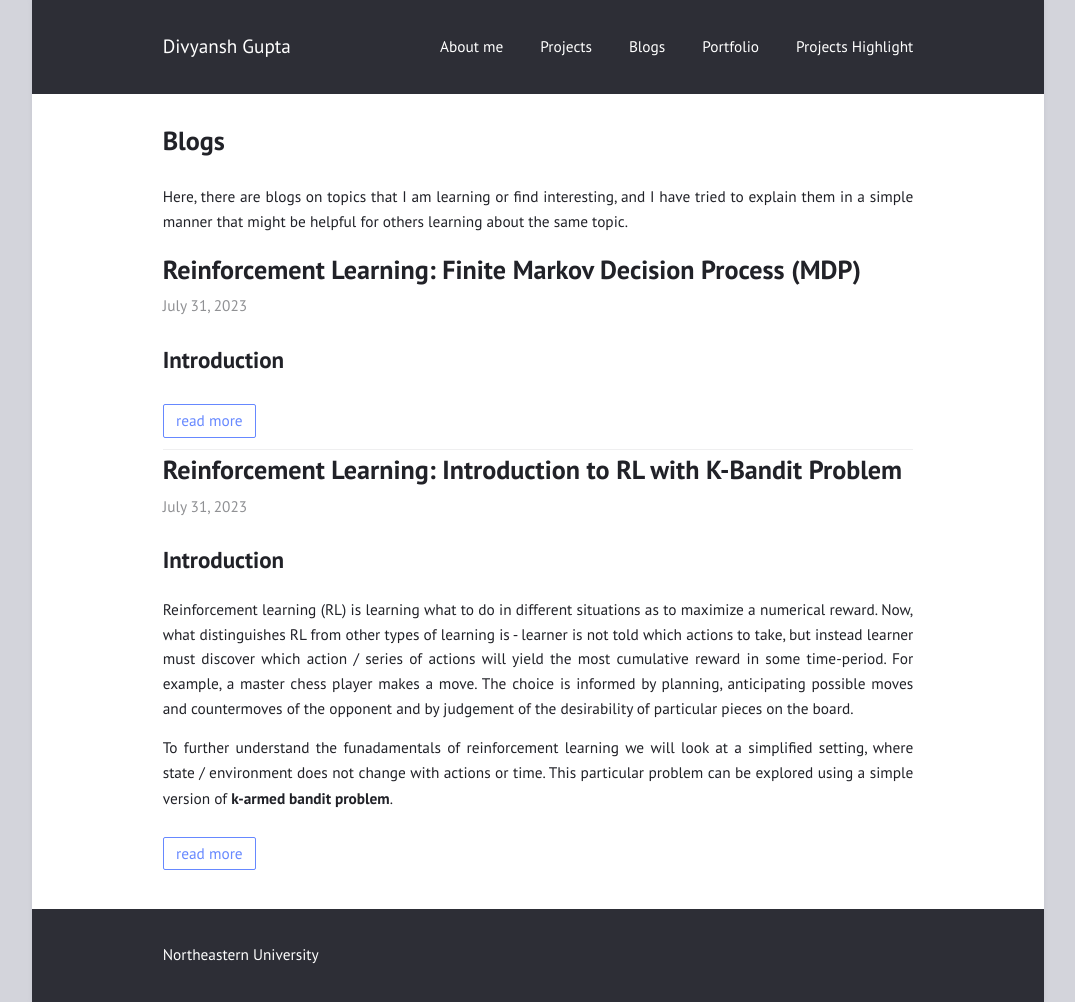
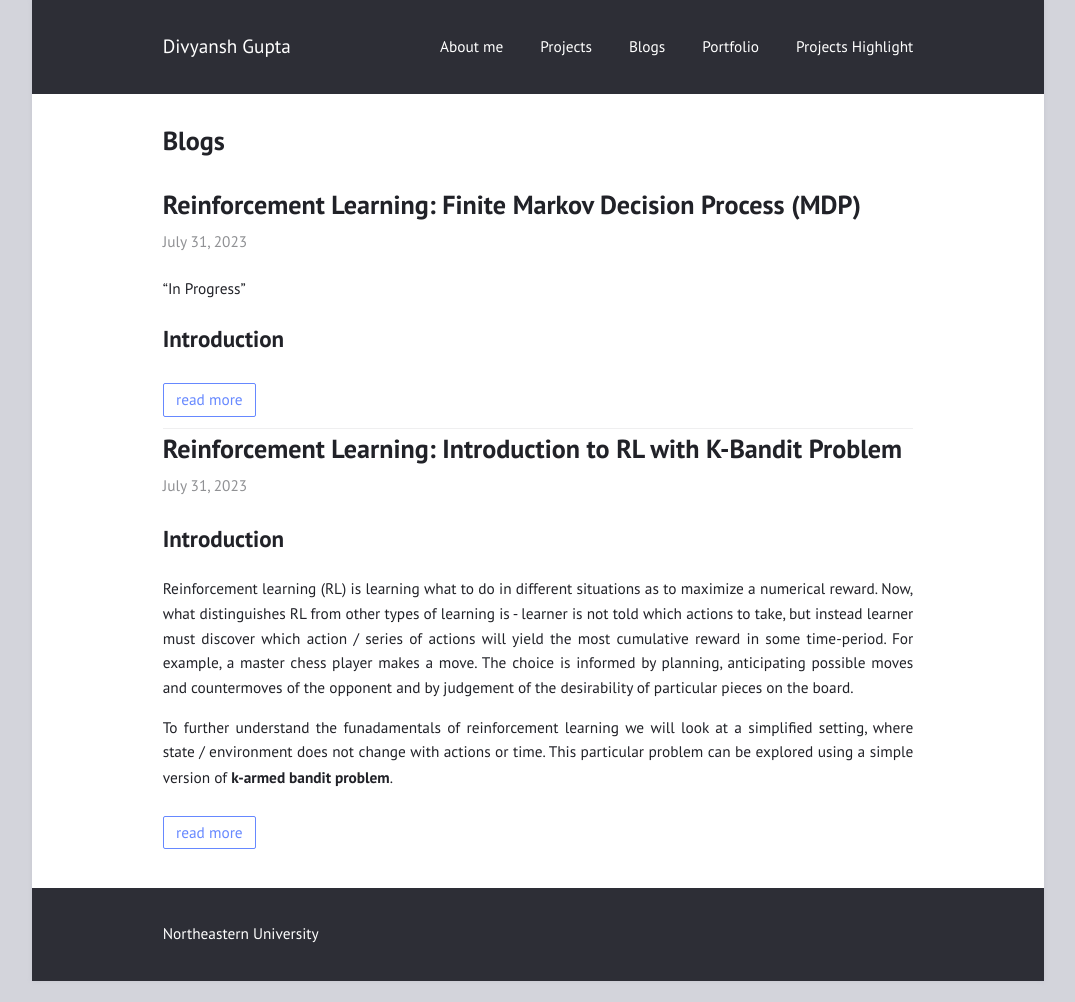
Before and after one commit to gupta-divy/gupta-divy.github.io, a Jekyll site: the page built from feed/blog.markdown, in a window 1280 px wide. Shown: the whole page, without its empty margins (102-1177 px from the left). Built offline with Jekyll 4.4.1, drawn with Linux system fonts in a browser that asks for light colours; after the commit the page ends 981 px from its top, so only the background shows below that.

```diff
--- a/_includes/feed.html
+++ b/_includes/feed.html
@@ -1,4 +1,5 @@
 <section class="feed">
+
     {%- assign feedPosts = site.posts | where: 'categories', feedType -%}
     {%- for post in feedPosts -%}
         <article>
--- a/feed/blog.markdown
+++ b/feed/blog.markdown
@@ -2,6 +2,9 @@
 layout: page
 title: "Blogs"
 feed-type: blog
-permalink: /feed/blogs
 ---
-Here, there are blogs on topics that I am learning or find interesting, and I have tried to explain them in a simple manner that might be helpful for others learning about the same topic.
+{% if site.show_excerpts %}
+  {% include home.html %}
+{% else %}
+  {% include archive.html title="Posts" %}
+{% endif %}
--- a/feed/projects.markdown
+++ b/feed/projects.markdown
@@ -2,7 +2,6 @@
 layout: page
 title: "Projects"
 feed-type: project
-permalink: /feed/projects
 ---
 
 {% if site.show_excerpts %}
```
Also changed, not shown: _posts/2023-07-31-Reinforcement Learning W2.md (+12 -0 lines).
